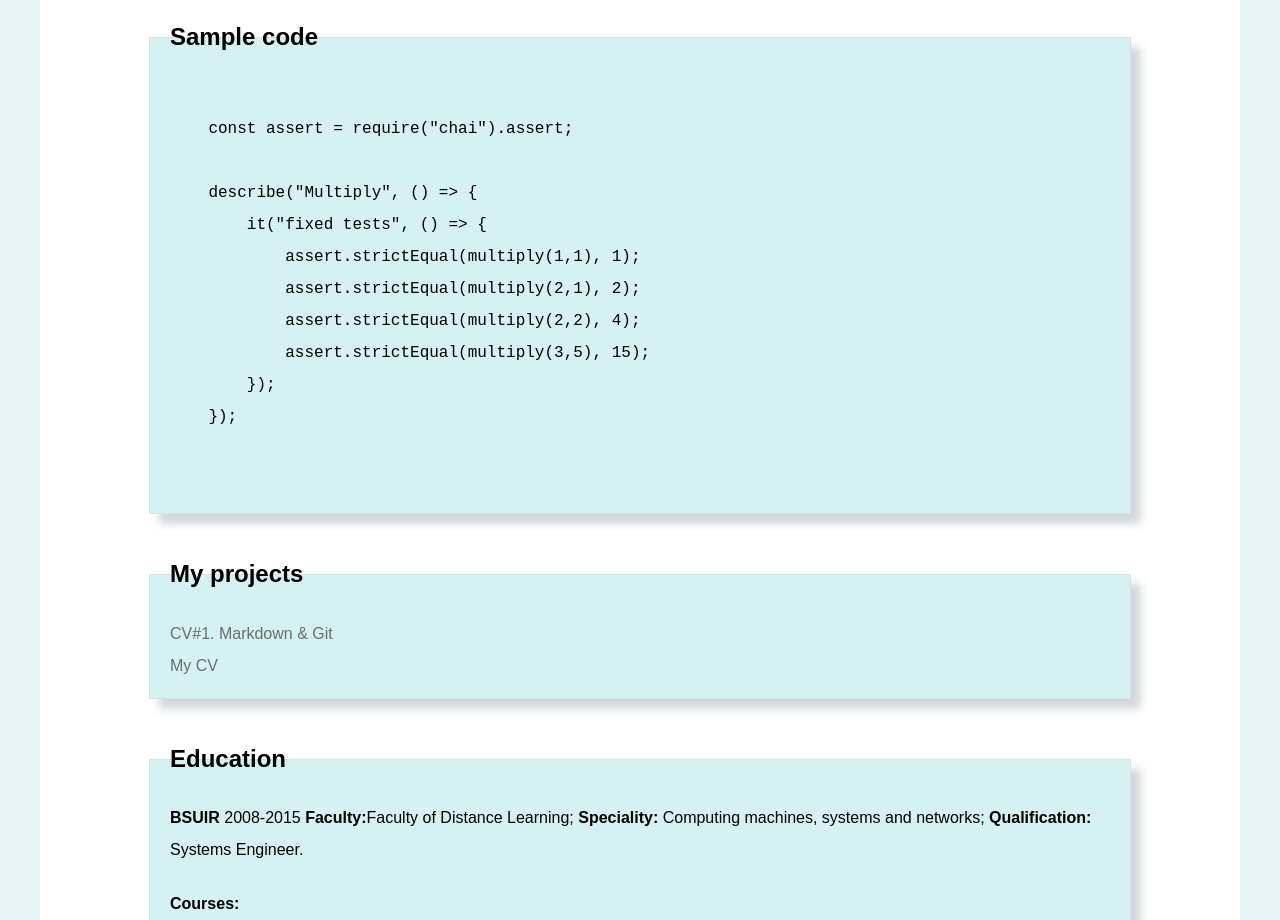
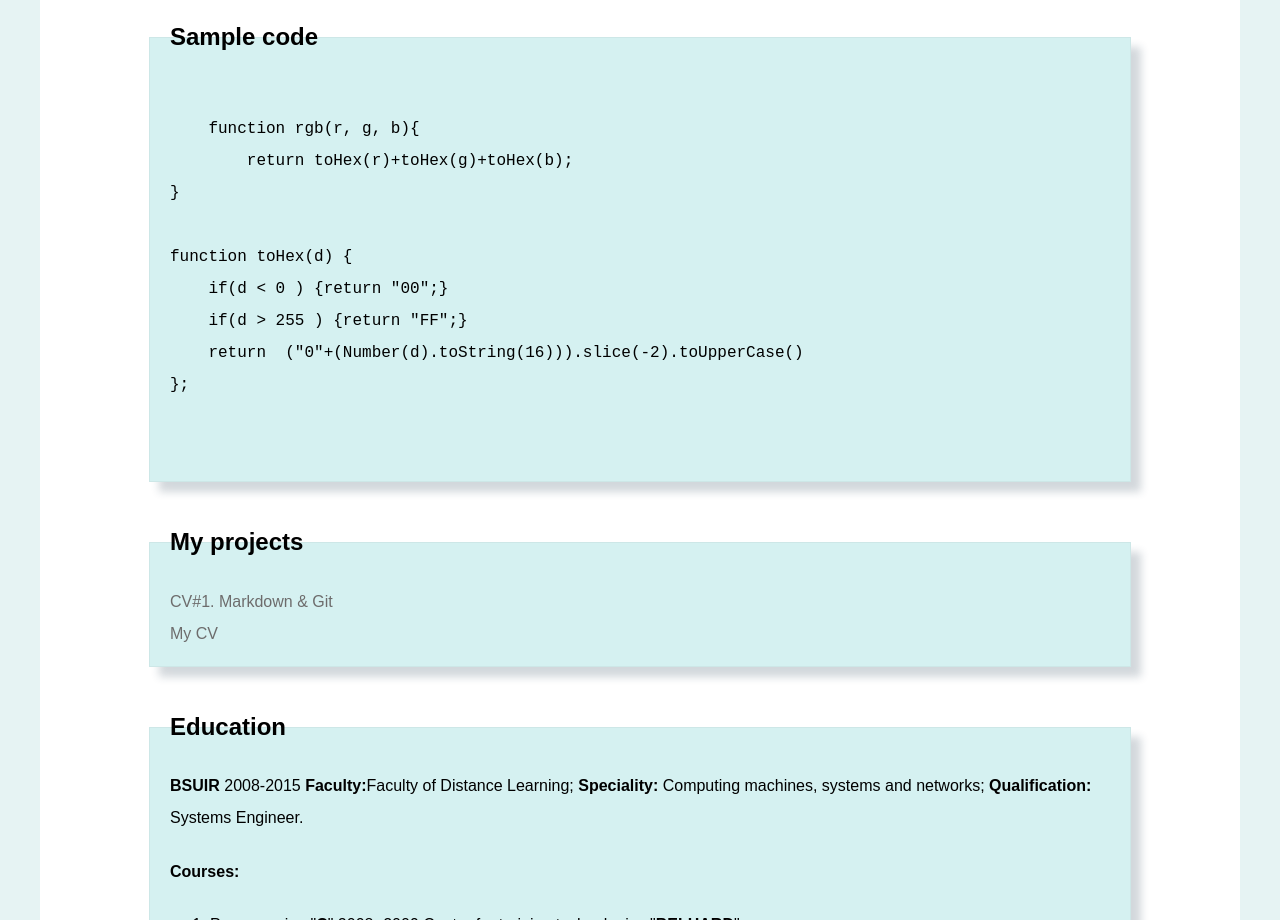
Before and after one commit to PhilippDu/rsschool-cv, a plain HTML site: page index.html in a window 1280 px wide. Shown: the part 1160-2080 px from the top of the page. Drawn offline with Linux system fonts and the light colour scheme.

Commit message:
refactor: change code

```diff
--- a/index.html
+++ b/index.html
@@ -68,16 +68,15 @@
                 <h2 id="code">Sample code</h2>
                 <pre>
                     <code>
-    const assert = require("chai").assert;
+    function rgb(r, g, b){
+	return toHex(r)+toHex(g)+toHex(b);
+}
 
-    describe("Multiply", () => {
-        it("fixed tests", () => {
-            assert.strictEqual(multiply(1,1), 1);
-            assert.strictEqual(multiply(2,1), 2);
-            assert.strictEqual(multiply(2,2), 4);
-            assert.strictEqual(multiply(3,5), 15);
-        });
-    });
+function toHex(d) {
+    if(d < 0 ) {return "00";}
+    if(d > 255 ) {return "FF";}
+    return  ("0"+(Number(d).toString(16))).slice(-2).toUpperCase()
+};
                     </code>
                 </pre>
             </section>
```
